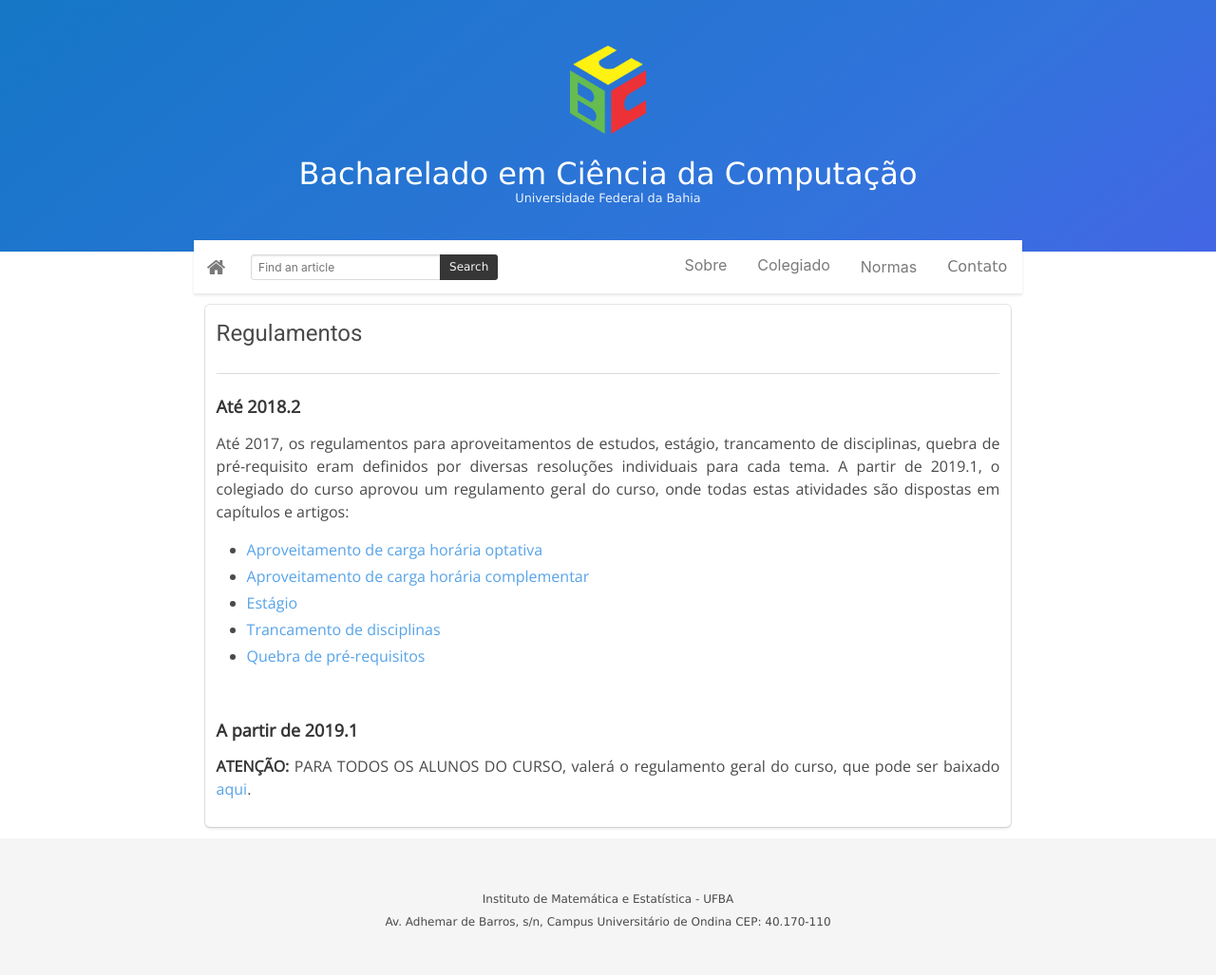
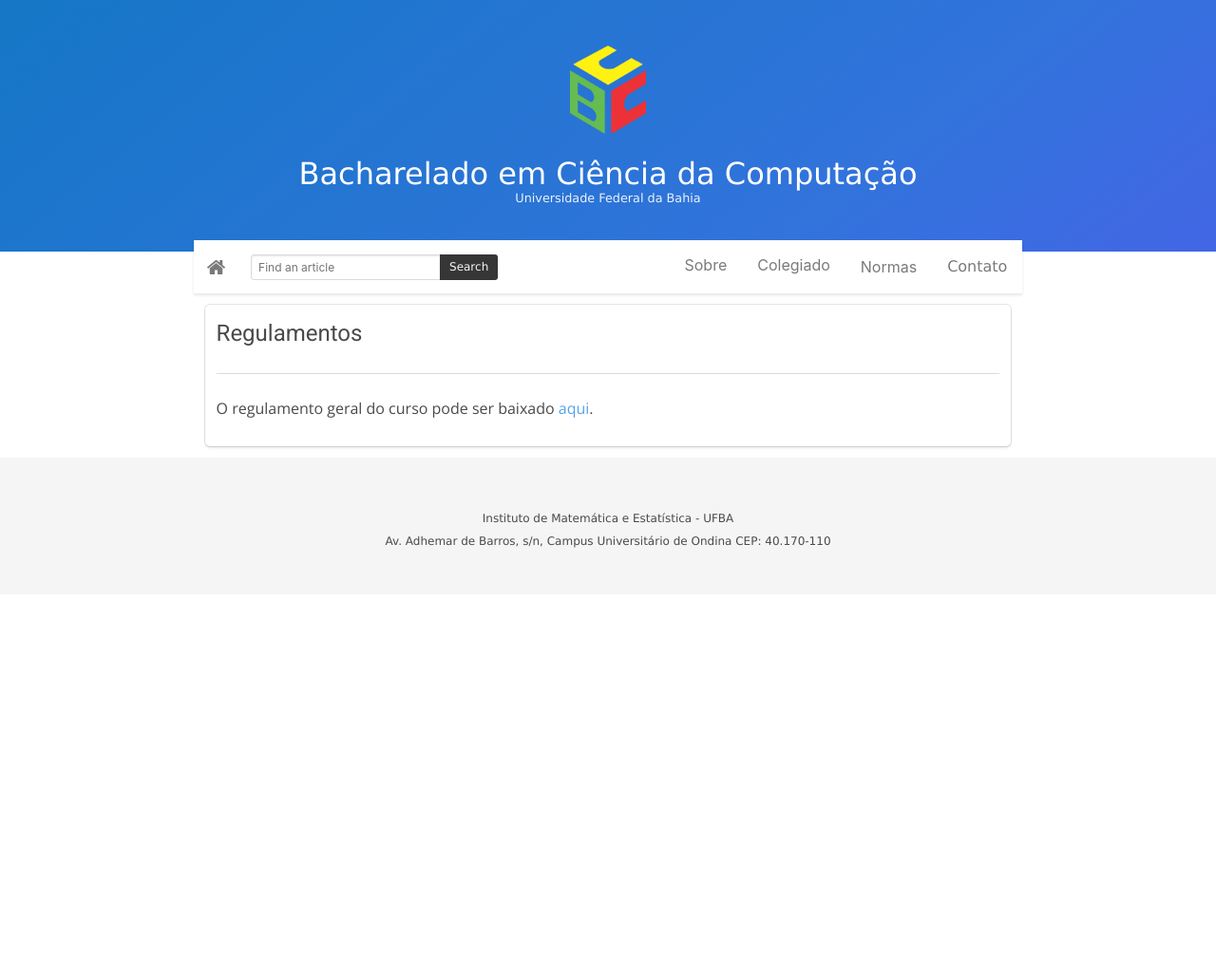
Before and after one commit to bcc-ufba/bcc-ufba.github.io, a Jekyll site: the page built from regulamentos.markdown, in a window 1280 px wide. Shown: the whole page at 95% size. Built offline with Jekyll 4.4.1, drawn with Linux system fonts in a browser that asks for light colours; after the commit the page ends 900 px from its top, so only the background shows below that.

Commit message:
Remove regulamento antigo

```diff
--- a/regulamentos.markdown
+++ b/regulamentos.markdown
@@ -3,26 +3,6 @@
 title: Regulamentos
 ---
 
-##### **Até 2018.2**
-
-Até 2017, os regulamentos para aproveitamentos de estudos, estágio, trancamento de disciplinas, quebra de pré-requisito eram definidos por diversas resoluções individuais para cada tema. A partir de 2019.1, o colegiado do curso aprovou um regulamento geral do curso, onde todas estas atividades são dispostas em capítulos e artigos:
-
-
-* [Aproveitamento de carga horária optativa][aproveitamentoopt]
-* [Aproveitamento de carga horária complementar][aproveitamentocomp]
-* [Estágio][estagio]
-* [Trancamento de disciplinas][trancamento]
-* [Quebra de pré-requisitos][quebra]
-
-<br>
-
-##### **A partir de 2019.1**
-
-**ATENÇÃO:** PARA TODOS OS ALUNOS DO CURSO, valerá o regulamento geral do curso, que pode ser baixado [aqui][link].
+O regulamento geral do curso pode ser baixado [aqui][link].
 
 [link]:https://docs.google.com/viewer?a=v&pid=sites&srcid=ZGVmYXVsdGRvbWFpbnxqZWlvd2prd3FkfGd4OjFjYTgyOTE5ZDZmYTMwZTQ
-[aproveitamentoopt]:https://docs.google.com/viewer?a=v&pid=sites&srcid=ZGVmYXVsdGRvbWFpbnxqZWlvd2prd3FkfGd4OjIyMTllOTdmMzUxYjlhZDI
-[aproveitamentocomp]:https://docs.google.com/viewer?a=v&pid=sites&srcid=ZGVmYXVsdGRvbWFpbnxqZWlvd2prd3FkfGd4OjJiN2QyNjg5MDg4ZjhhM2M
-[estagio]:https://docs.google.com/viewer?a=v&pid=sites&srcid=ZGVmYXVsdGRvbWFpbnxqZWlvd2prd3FkfGd4OjFkYTg1NDc4ZDJhMjBlN2I
-[trancamento]:/files/RegulamentoTrancamento-BCC.pdf
-[quebra]:https://docs.google.com/viewer?a=v&pid=sites&srcid=ZGVmYXVsdGRvbWFpbnxqZWlvd2prd3FkfGd4OjI4MDMzMTFiMjBlOTM5MDk
```
Also changed, not shown: regulamento-ate2018.markdown (added, +21 -0 lines).
